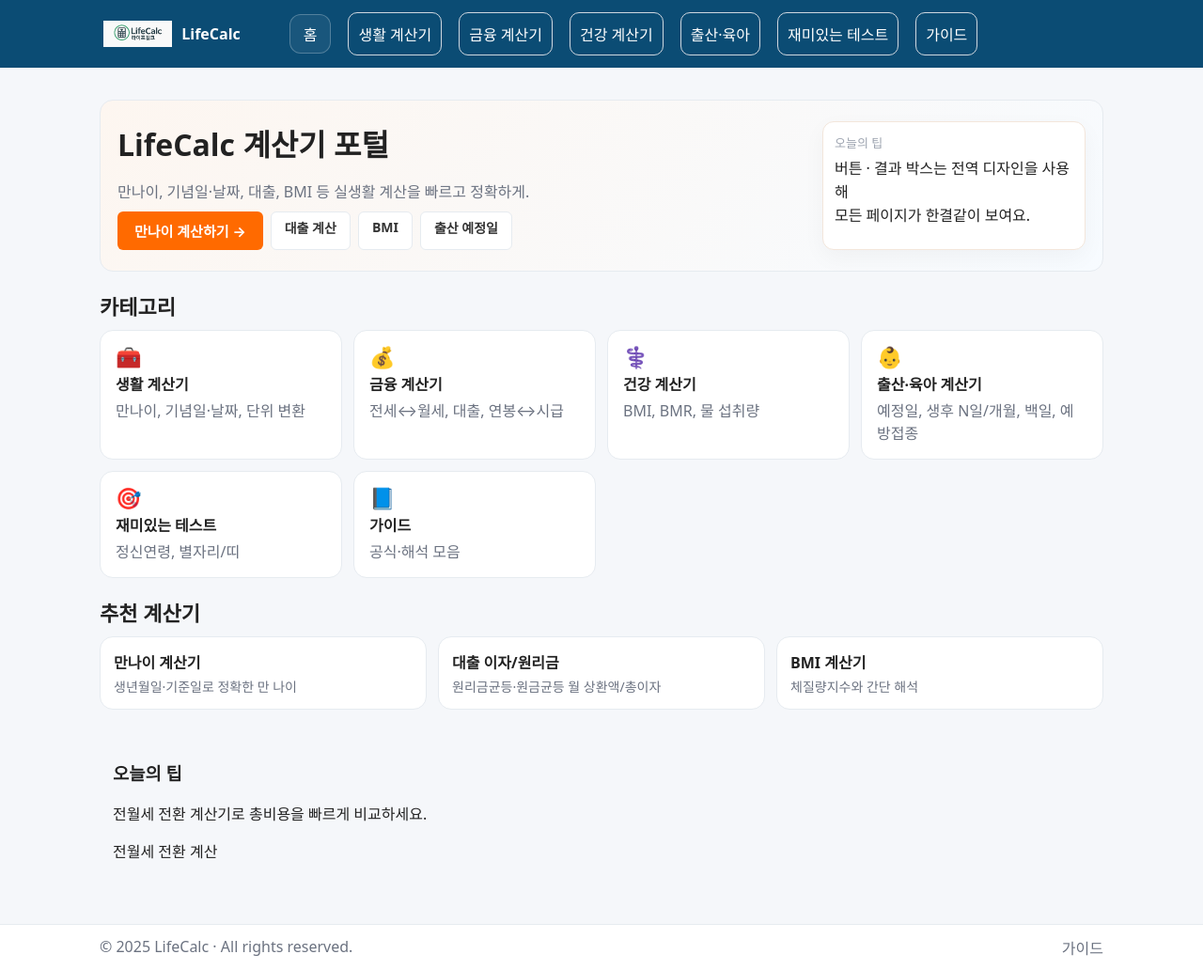
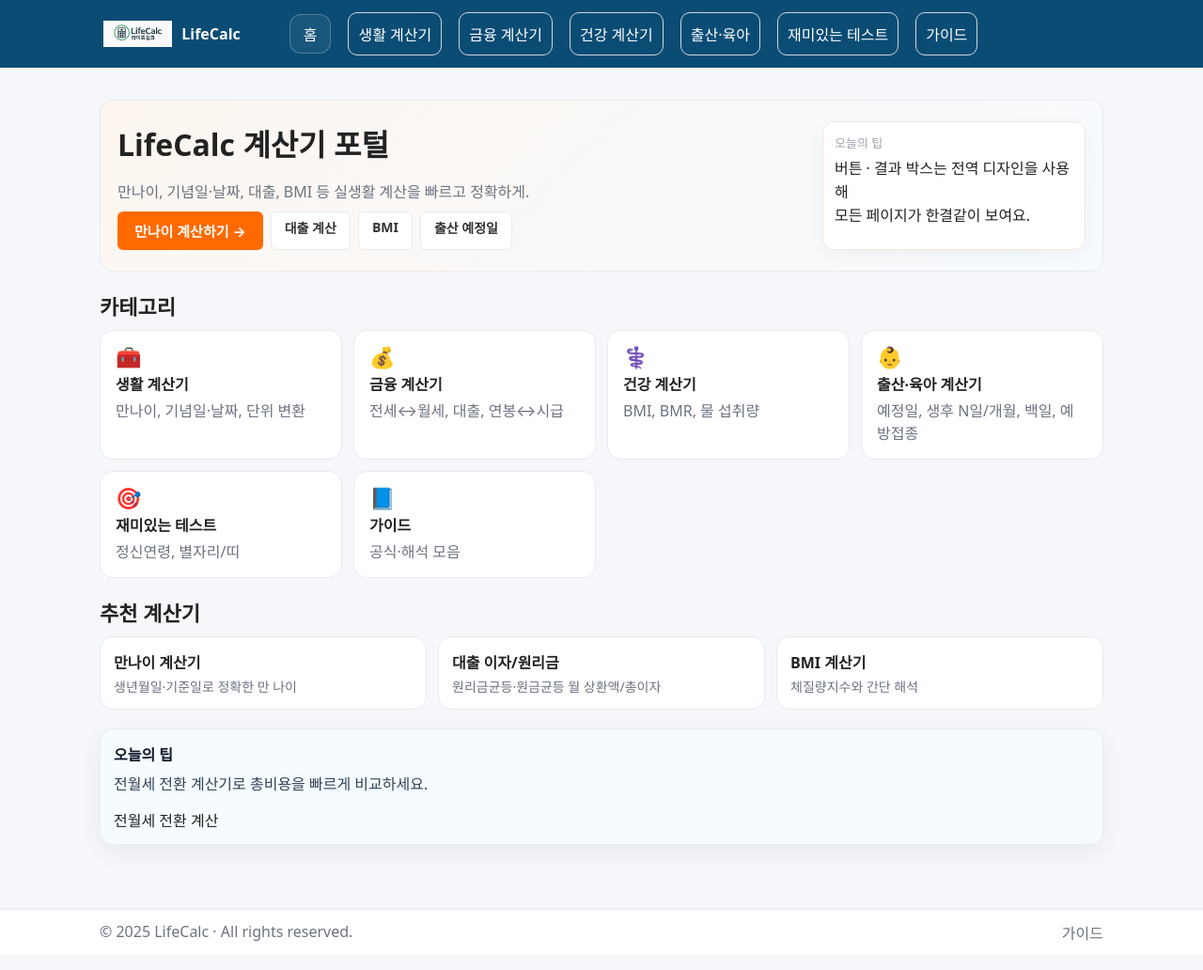
Before and after one commit to khai-lang/LifeCalc, a Jekyll site: the page built from index.md, in a window 1280 px wide and 1032 px high. Shown: the whole window at 94% size. Built offline with Jekyll 4.4.1, drawn with Linux system fonts in a browser that asks for light colours.

Commit message:
Update default.html

```diff
--- a/_layouts/default.html
+++ b/_layouts/default.html
@@ -256,6 +256,27 @@
   border-color:rgba(255,255,255,.4);
 }
 
+ /* 팁 카드 */
+.promo-card{
+  background:#f5fbff;
+  border:1px solid #e7eef7;
+  border-radius:14px;
+  padding:14px 16px;
+  box-shadow:0 8px 24px rgba(0,0,0,.06);
+  margin-bottom:16px;
+}
+.promo-card.mini .promo-title{ margin:0 0 8px; font-weight:800; font-size:16px; color:#0f172a;}
+.promo-card .promo-desc{ margin:6px 0 12px; color:#334155; line-height:1.6; }
+.promo-inline .promo-card{ margin-top:16px; }
+
+/* 반응형: 데스크톱은 사이드, 모바일은 본문에 */
+@media (max-width:1100px){
+  .mobile-only{ display:block; }
+}
+@media (min-width:1101px){
+  .mobile-only{ display:none; }
+}
+
 
   </style>
 </head>
```
